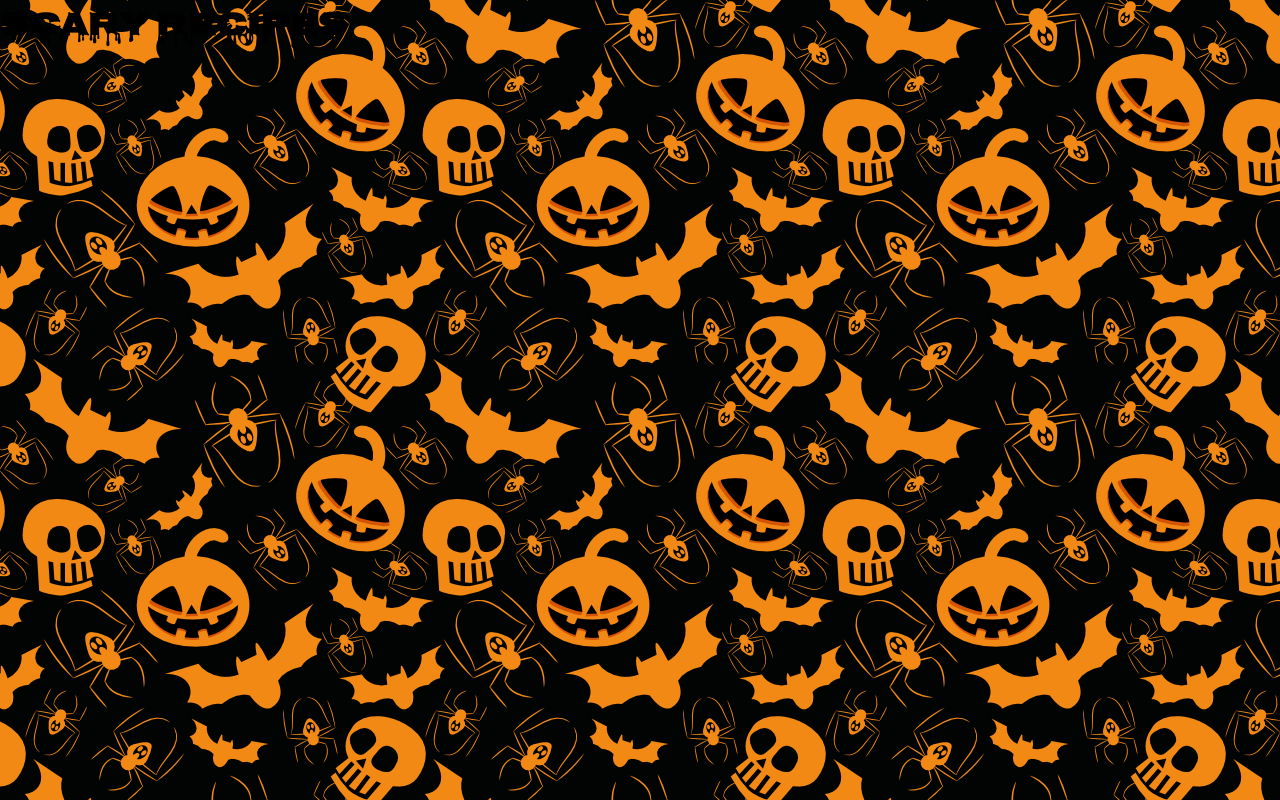
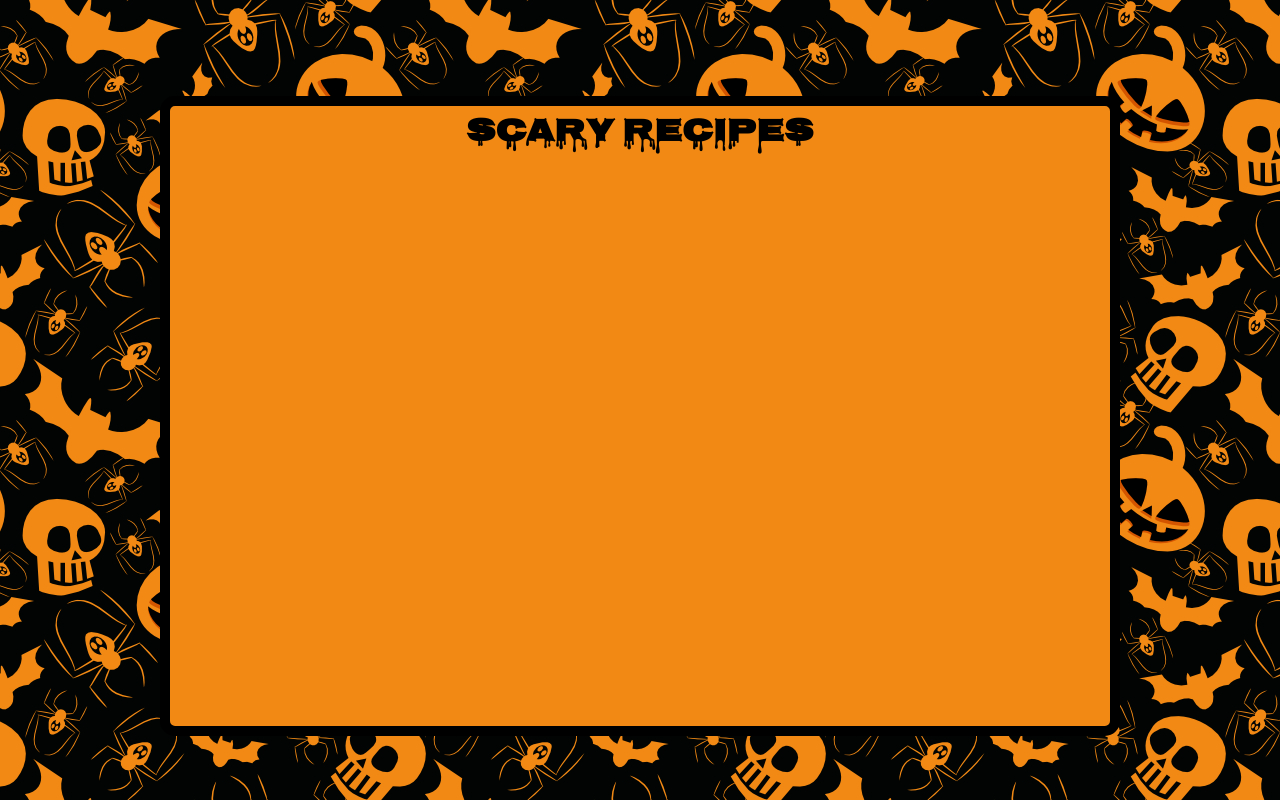
Before and after one commit to wafanakha/odin-recipe, a plain HTML site: page index.html in a window 1280 px wide. Drawn offline with Linux system fonts and the light colour scheme.

Commit message:
adding wrapper, wallpaper, and centering div

```diff
--- a/index.html
+++ b/index.html
@@ -13,6 +13,8 @@
     <title>Document</title>
   </head>
   <body>
-    <h1>Scary Recipes</h1>
+    <div>
+      <h1>Scary Recipes</h1>
+    </div>
   </body>
 </html>
--- a/style.css
+++ b/style.css
@@ -7,5 +7,17 @@ body {
   background: url(pictures/Halloween-seamless-pattern-by-thanaporn.pinp_-2.jpg);
 }
 h1 {
+  text-align: center;
   font-family: "Nosifer", sans-serif;
+  margin-top: auto;
 }
+div {
+  position: relative;
+  top: 6rem;
+  width: 60rem;
+  height: 40rem;
+  background-color: #f28914;
+  margin: auto;
+  border: 10px solid;
+  border-radius: 15px;
+}
```
